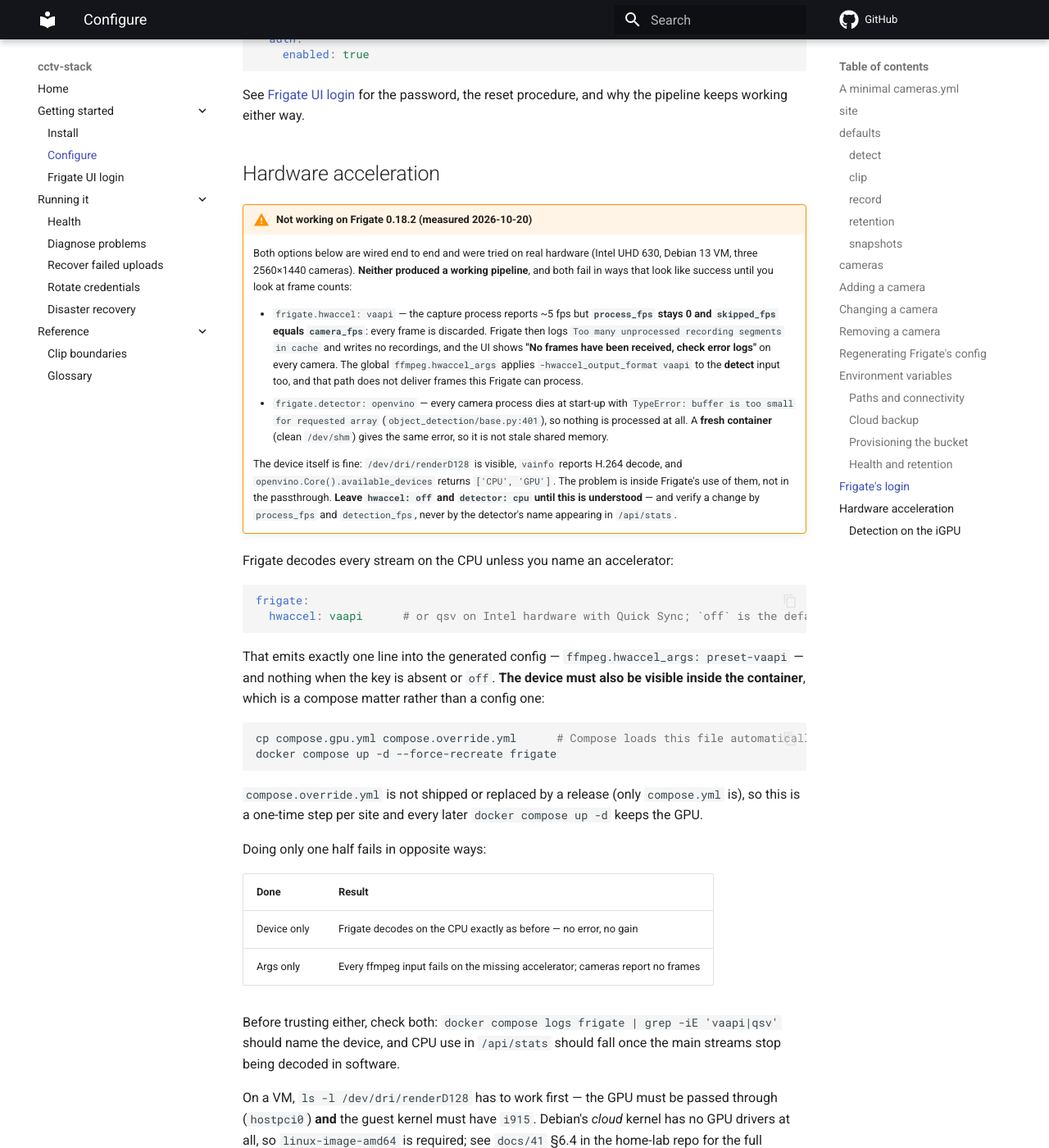
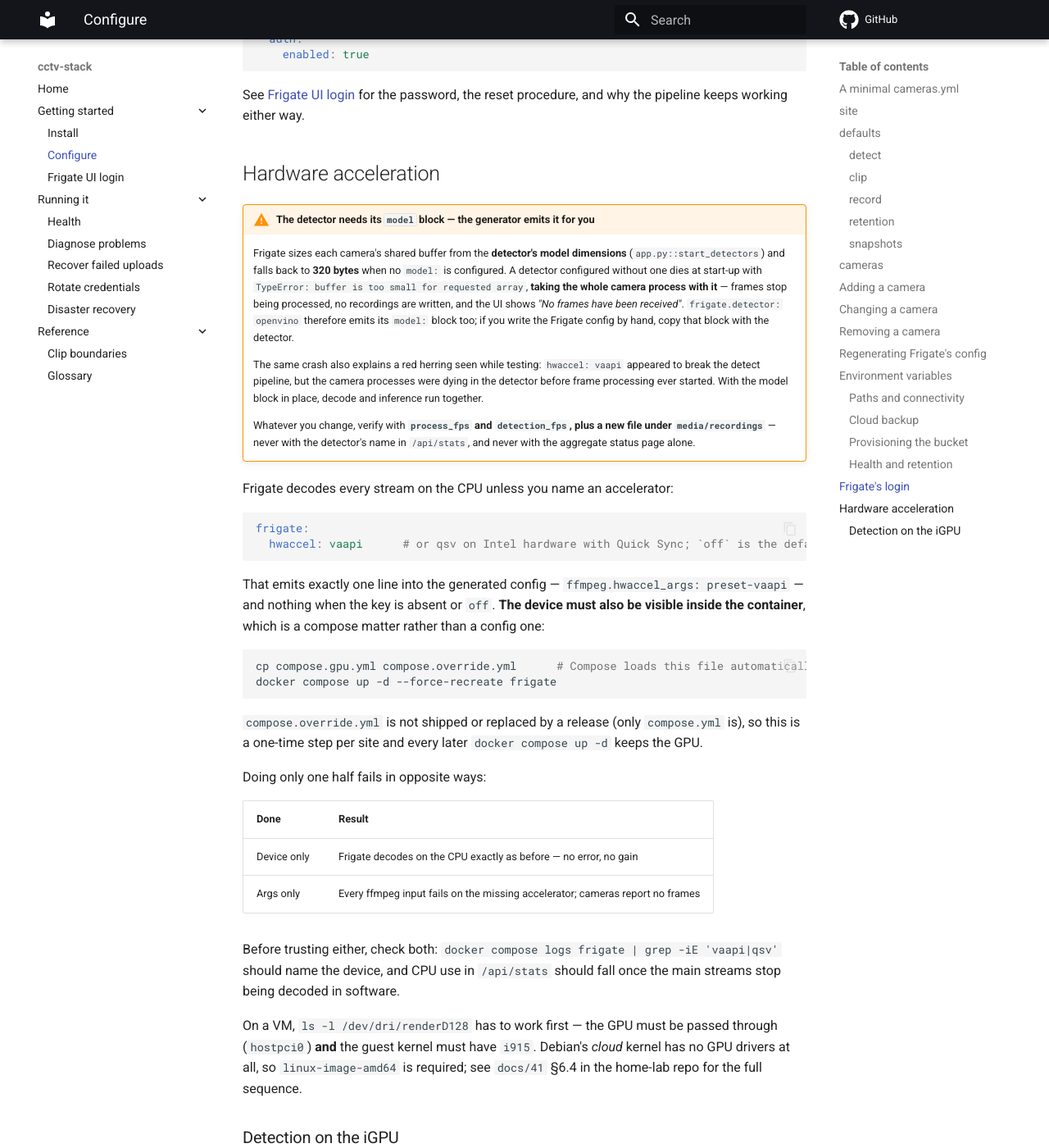
Before and after one commit to aravindmyd/cctv-stack, an MkDocs documentation site: the page built from docs/configure.md, in a window 1280 px wide and 1400 px high, scrolled down 10906 px. Shown: the whole window at 82% size. Built offline with MkDocs 1.6.1 and Material for MkDocs 9.7.7, drawn with Linux system fonts in a browser that asks for light colours; comment, search, counter and statistics services are not loaded; some of the changed text lies outside the part shown.

Commit message:
fix(config): emit the `model` block with the OpenVINO detector
Frigate sizes each camera's shared buffer from the detector's model dimensions and falls back
to 320 bytes when none is configured, so a detector without a `model:` dies at start-up with
`buffer is too small for requested array` — taking the camera process with it: no frames
processed, no recordings, no live view.

That crash also explained the earlier vaapi "failure": the camera processes were dying in the
detector before frame processing started. With the model block in place, decode and inference
run together on the UHD 630.

Measured on a 3-camera 2K site: detector 155% -> ~30% CPU, inference ~11 ms, GPU clock
350 MHz idle -> 750-800 MHz under load.

```diff
--- a/docs/configure.md
+++ b/docs/configure.md
@@ -372,27 +372,22 @@
 
 ## Hardware acceleration
 
-!!! warning "Not working on Frigate 0.18.2 (measured 2026-10-20)"
-    Both options below are wired end to end and were tried on real hardware (Intel UHD 630,
-    Debian 13 VM, three 2560×1440 cameras). **Neither produced a working pipeline**, and both
-    fail in ways that look like success until you look at frame counts:
+!!! warning "The detector needs its `model` block — the generator emits it for you"
+    Frigate sizes each camera's shared buffer from the **detector's model dimensions**
+    (`app.py::start_detectors`) and falls back to **320 bytes** when no `model:` is configured.
+    A detector configured without one dies at start-up with
+    `TypeError: buffer is too small for requested array`, **taking the whole camera process with
+    it** — frames stop being processed, no recordings are written, and the UI shows *"No frames
+    have been received"*. `frigate.detector: openvino` therefore emits its `model:` block too;
+    if you write the Frigate config by hand, copy that block with the detector.
 
-    - `frigate.hwaccel: vaapi` — the capture process reports ~5 fps but **`process_fps` stays 0
-      and `skipped_fps` equals `camera_fps`**: every frame is discarded. Frigate then logs
-      `Too many unprocessed recording segments in cache` and writes no recordings, and the UI
-      shows **"No frames have been received, check error logs"** on every camera. The global
-      `ffmpeg.hwaccel_args` applies `-hwaccel_output_format vaapi` to the **detect** input too,
-      and that path does not deliver frames this Frigate can process.
-    - `frigate.detector: openvino` — every camera process dies at start-up with
-      `TypeError: buffer is too small for requested array`
-      (`object_detection/base.py:401`), so nothing is processed at all. A **fresh container**
-      (clean `/dev/shm`) gives the same error, so it is not stale shared memory.
+    The same crash also explains a red herring seen while testing: `hwaccel: vaapi` appeared to
+    break the detect pipeline, but the camera processes were dying in the detector before frame
+    processing ever started. With the model block in place, decode and inference run together.
 
-    The device itself is fine: `/dev/dri/renderD128` is visible, `vainfo` reports H.264 decode,
-    and `openvino.Core().available_devices` returns `['CPU', 'GPU']`. The problem is inside
-    Frigate's use of them, not in the passthrough. **Leave `hwaccel: off` and `detector: cpu`
-    until this is understood** — and verify a change by `process_fps` and `detection_fps`, never
-    by the detector's name appearing in `/api/stats`.
+    Whatever you change, verify with **`process_fps` and `detection_fps`, plus a new file under
+    `media/recordings`** — never with the detector's name in `/api/stats`, and never with the
+    aggregate status page alone.
 
 Frigate decodes every stream on the CPU unless you name an accelerator:
 
@@ -443,17 +438,19 @@
 accelerated and is not, which is the failure the host profiles exist to prevent. Everything else
 is unchanged: same model, same object filters, same clips.
 
-On a 3-camera site (2560×1440 mains, 4-core VM) the built-in CPU detector costs what it costs:
-**155 %** for the detector process, **~130–330 %** for the container as a whole. The GPU offer is
-real — the detector is the largest single process — but until the two failures above are fixed,
-removing it means leaving it on the CPU.
+Measured on a 3-camera site (2560×1440 mains, 4-core VM):
 
-When a configuration *does* work, compare like with like: sample only once `/api/stats` shows
-every camera at its normal fps, quote a range rather than one reading, and name the scene.
+| | CPU detector | OpenVINO on the UHD 630 |
+|---|---|---|
+| Detector process | **155 %** | **~30 %** |
+| Inference | ~10 ms | **~11 ms** |
+| GPU clock | idle (350 MHz) | **750–800 MHz** (max 1150) |
 
-The decode half is required first — the detector and the decoder share the same device, and
-`compose.gpu.yml` is what makes either possible.
+The container's total CPU is dominated by things no accelerator replaces — the recording-segment
+muxer (~50 %) and Frigate's main process (~40 %) — so expect the *detector* line to collapse while
+the total falls by roughly a third.
 
 Verify from the log rather than the dashboard: `docker compose logs frigate | grep -i openvino`
-must print `Loading OpenVINO model … on device GPU`. `/api/stats` then reports the detector under
-`detectors.ov`, not `detectors.cpu`.
+must print `Loading OpenVINO model … on device GPU`, `/api/stats` reports the detector under
+`detectors.ov`, and — the part that actually matters — `process_fps` and `detection_fps` are
+non-zero with a recording segment landing.
--- a/pyproject.toml
+++ b/pyproject.toml
@@ -4,7 +4,7 @@
 
 [project]
 name = "cctv-stack"
-version = "0.9.0"
+version = "0.9.1"
 description = "A packaging-first self-hosted CCTV stack built on Frigate."
 readme = "README.md"
 requires-python = ">=3.12"
--- a/src/cctv/__init__.py
+++ b/src/cctv/__init__.py
@@ -16,4 +16,4 @@
 
 __all__ = ["__version__"]
 
-__version__ = "0.9.0"
+__version__ = "0.9.1"
```
Also changed, not shown: 3 other files.
